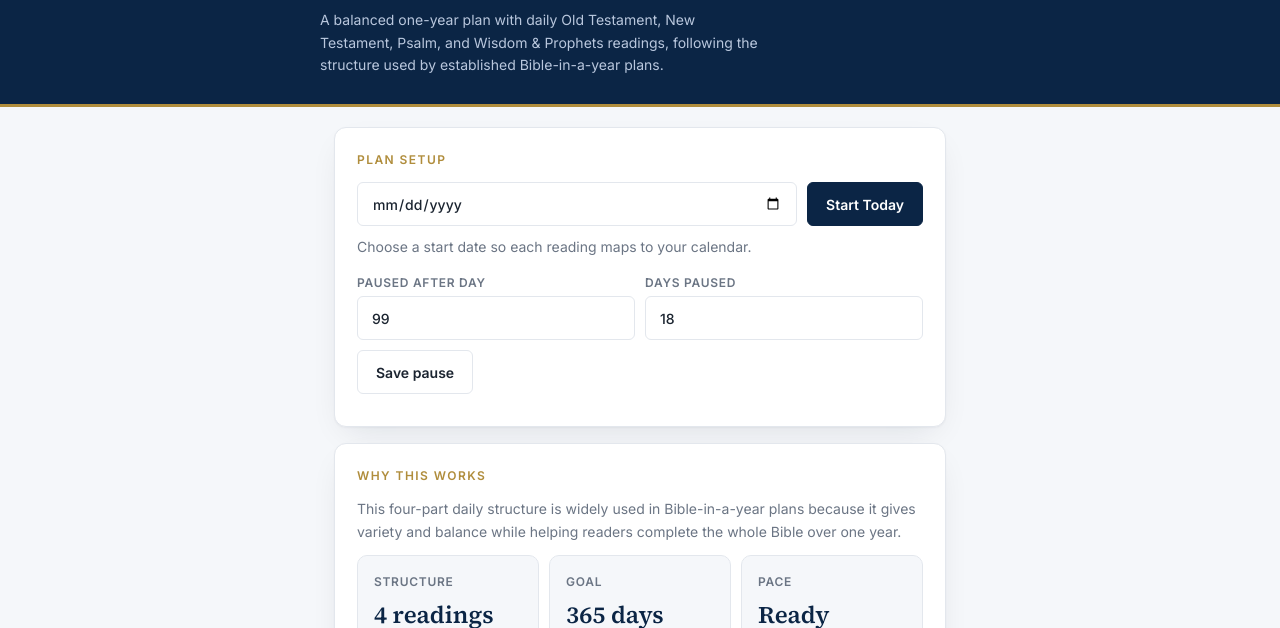
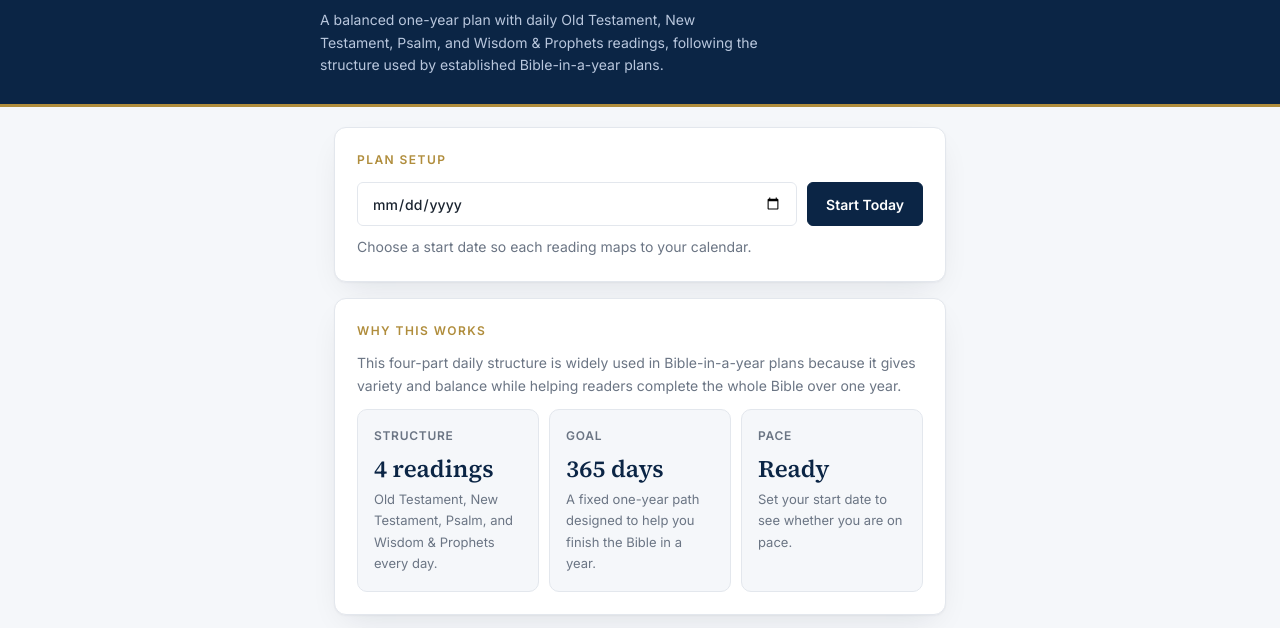
Before and after one commit to Speedkelvyn/Bible365, a plain HTML site: page index.html in a window 1280 px wide. Shown: the part 100-728 px from the top of the page. Drawn offline with Linux system fonts and the light colour scheme.

Commit message:
Remove the paused-days log and pause controls from Plan setup
Pauses still shift the dates; the setup line now shows the plan's end date instead.

```diff
--- a/index.html
+++ b/index.html
@@ -198,22 +198,6 @@
       }
       .btn:hover {
         background: var(--navy-2);
-      }
-      .fld {
-        display: flex;
-        flex-direction: column;
-        gap: 4px;
-        flex: 1 1 140px;
-        font-size: 12px;
-        font-weight: 600;
-        letter-spacing: 0.06em;
-        text-transform: uppercase;
-        color: var(--muted);
-      }
-      .fld .input {
-        flex: none;
-        text-transform: none;
-        letter-spacing: 0;
       }
       .helper {
         font-size: 14px;
@@ -561,21 +545,6 @@
           /><button class="btn-primary" id="btn-start-today" type="button">Start Today</button>
         </div>
         <div class="helper" id="setup-help">Choose a start date so each reading maps to your calendar.</div>
-        <div class="row" style="margin-top: 14px">
-          <label class="fld"
-            ><span>Paused after day</span
-            ><input
-              class="input"
-              type="number"
-              min="0"
-              id="pause-after"
-              placeholder="Paused after day" /></label
-          ><label class="fld"
-            ><span>Days paused</span
-            ><input class="input" type="number" min="0" id="skip-days" placeholder="Days paused" /></label
-          ><button class="btn-secondary" id="btn-skip-save" type="button">Save pause</button>
-        </div>
-        <div class="helper" id="pause-help"></div>
       </div>
       <div class="card pad">
         <div class="label">Why this works</div>
@@ -867,9 +836,6 @@
         currentDay = 100;
         store.set("biay_currentDay", currentDay);
       }
-      function lastPause() {
-        return pauses.length ? pauses[pauses.length - 1] : { after: 0, days: 0 };
-      }
       function totalSkip() {
         return pauses.reduce((n, p) => n + p.days, 0);
       }
@@ -905,10 +871,6 @@
         goDay: document.getElementById("go-day"),
         btnGo: document.getElementById("btn-go"),
         heroNote: document.getElementById("hero-note"),
-        skipInput: document.getElementById("skip-days"),
-        afterInput: document.getElementById("pause-after"),
-        btnSkipSave: document.getElementById("btn-skip-save"),
-        pauseHelp: document.getElementById("pause-help"),
       };
       function parseLocalDate(ymd) {
         if (!ymd) return null;
@@ -1017,8 +979,6 @@
         el.btnComplete.className = "complete" + (isDone ? " done" : "");
         el.notes.value = notesData[currentDay] || "";
         el.startDate.value = startDate;
-        el.skipInput.value = lastPause().days;
-        el.afterInput.value = lastPause().after;
         el.btnPrev.disabled = currentDay === 1;
         el.btnNext.disabled = currentDay === TOTAL_DAYS;
         el.heroNote.textContent = startDate
@@ -1026,13 +986,8 @@
           : "A balanced one-year plan with daily Old Testament, New Testament, Psalm, and Wisdom & Prophets readings, following the structure used by established Bible-in-a-year plans.";
         if (!startDate) {
           el.setupHelp.textContent = "Choose a start date so each reading maps to your calendar.";
-          el.pauseHelp.textContent = "";
         } else {
-          el.setupHelp.textContent = `Day 1 began on ${formatDateLabel(parseLocalDate(startDate))}. Today currently maps to Day ${getDayFromStart(startDate)}.`;
-          el.pauseHelp.textContent =
-            totalSkip() > 0
-              ? `${totalSkip()} days paused in total (${pauses.map((p) => p.days + " after Day " + p.after).join(", ")}): no backlog, and the plan now ends on ${formatDateFull(dayDateObj(TOTAL_DAYS))}.`
-              : `No pause applied. The plan ends on ${formatDateFull(dayDateObj(TOTAL_DAYS))}.`;
+          el.setupHelp.textContent = `Day 1 began on ${formatDateLabel(parseLocalDate(startDate))}. Today currently maps to Day ${getDayFromStart(startDate)}, and the plan ends on ${formatDateFull(dayDateObj(TOTAL_DAYS))}.`;
         }
         updatePace();
       }
@@ -1078,18 +1033,6 @@
       function saveNote() {
         notesData[currentDay] = el.notes.value;
         store.set("biay_notes", notesData);
-      }
-      function saveSkip() {
-        const n = Math.max(0, Math.floor(Number(el.skipInput.value) || 0));
-        const a = Math.min(TOTAL_DAYS, Math.max(0, Math.floor(Number(el.afterInput.value) || 0)));
-        if (pauses.length) {
-          pauses[pauses.length - 1] = { after: a, days: n };
-        } else {
-          pauses.push({ after: a, days: n });
-        }
-        store.set("biay_pauses", pauses);
-        render();
-        showToast("Pause saved");
       }
       async function copyPlan() {
         const d = readingPlan[currentDay - 1];
@@ -1282,7 +1225,6 @@
       el.btnCopy.addEventListener("click", copyPlan);
       el.btnNextOpen.addEventListener("click", nextOpen);
       el.btnGo.addEventListener("click", goToDay);
-      el.btnSkipSave.addEventListener("click", saveSkip);
       el.goDay.addEventListener("keydown", (e) => {
         if (e.key === "Enter") goToDay();
       });
```
